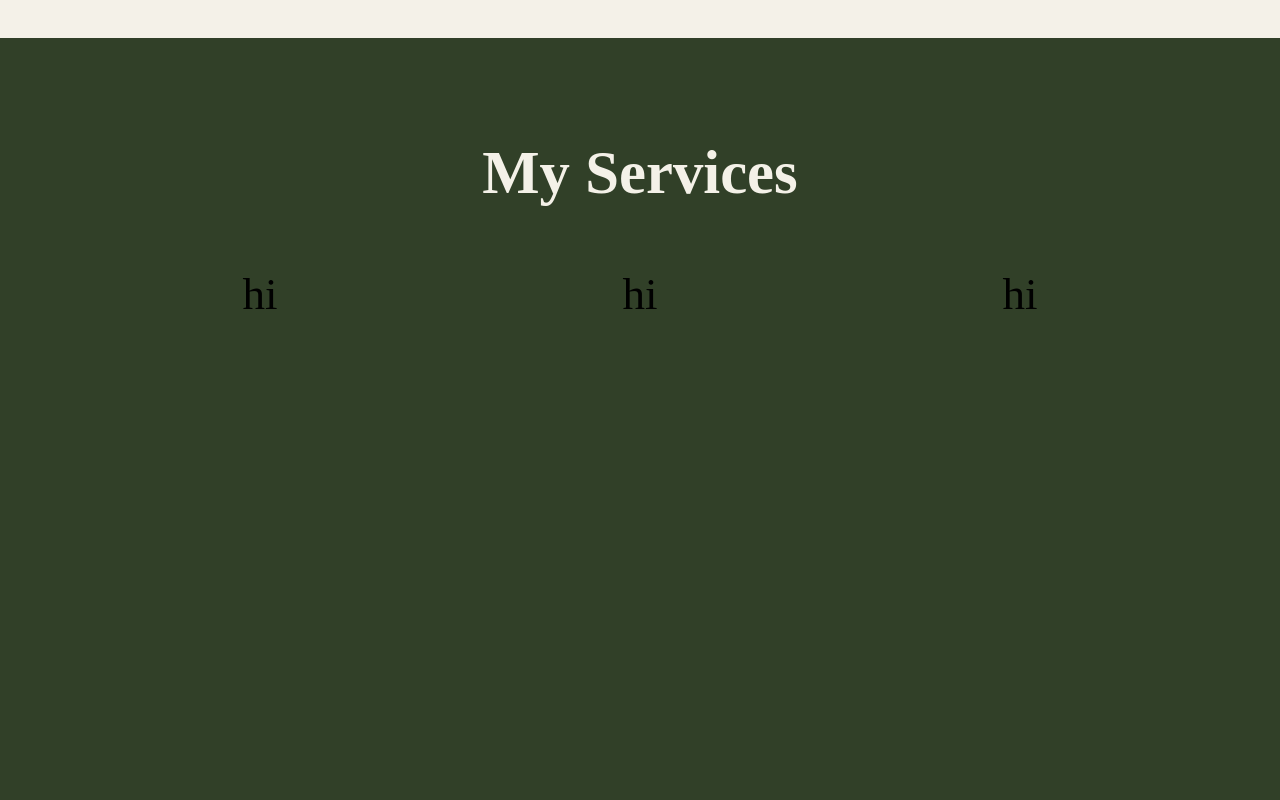
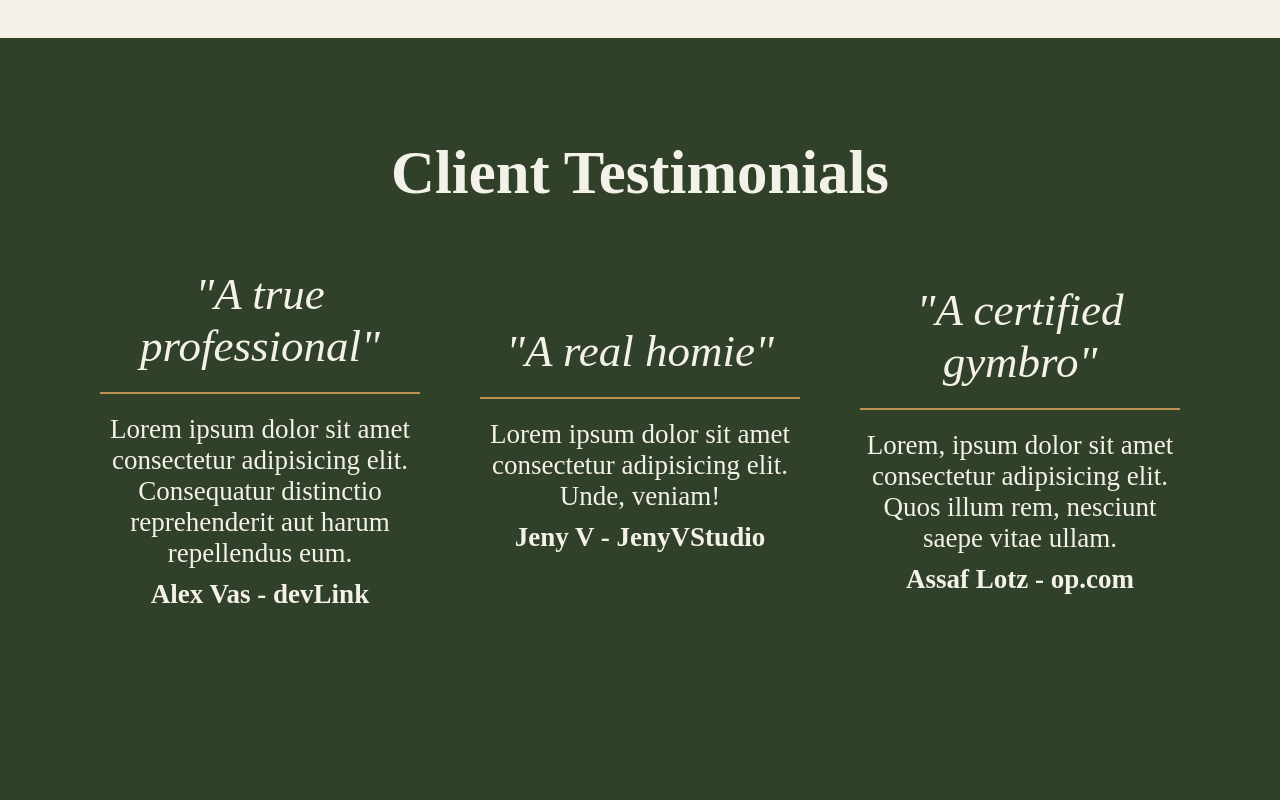
Before and after one commit to AlexanderVasilenko99/portfolio-website, a React (Create React App) app in the folder frontend/: page / in a window 1280 px wide. Shown: the part 4380-5180 px from the top of the page. Built offline with nearby package versions, Linux system fonts and the light colour scheme.

Commit message:
completed recommendationssection

```diff
--- a/frontend/src/Components/6-RecommendationsSection/Recommendation/Recommendation.scss
+++ b/frontend/src/Components/6-RecommendationsSection/Recommendation/Recommendation.scss
@@ -1,3 +1,24 @@
+@use '../../../index.scss' as i;
+
 .Recommendation {
+    @include i.secondary_color_text;
 
+    .header {
+        font-style: italic;
+    }
+
+    .content {
+        font-size: .6rem;
+    }
+
+    .author {
+        font-size: .6rem;
+        margin-top: 10px;
+        font-weight: 600;
+    }
+
+    hr {
+        border: 1px solid i.$tertiary_color;
+        margin: 20px 0px;
+    }
 }
--- a/frontend/src/Components/6-RecommendationsSection/Recommendation/Recommendation.tsx
+++ b/frontend/src/Components/6-RecommendationsSection/Recommendation/Recommendation.tsx
@@ -1,9 +1,13 @@
+import RecommendationModel from "../../../Models/RecommendationModel";
 import "./Recommendation.scss";
 
-function Recommendation(): JSX.Element {
+function Recommendation(props: RecommendationModel): JSX.Element {
     return (
         <div className="Recommendation">
-
+            <div className="header">"{props.header}"</div>
+            <hr />
+            <div className="content">{props.content}</div>
+            <div className="author">{props.author}</div>
         </div>
     );
 }
--- a/frontend/src/Components/6-RecommendationsSection/RecommendationsSection.scss
+++ b/frontend/src/Components/6-RecommendationsSection/RecommendationsSection.scss
@@ -10,6 +10,12 @@
     grid-template-rows: 170px 1fr;
     padding: 0px 100px;
 
+    .col {
+        display: flex;
+        align-items: center;
+        padding-bottom: 250px
+    }
+
     h1 {
         @include i.secondary_color_text;
         font-size: 1.35rem;
--- a/frontend/src/Components/6-RecommendationsSection/RecommendationsSection.tsx
+++ b/frontend/src/Components/6-RecommendationsSection/RecommendationsSection.tsx
@@ -1,13 +1,30 @@
+import RecommendationModel from "../../Models/RecommendationModel";
+import Recommendation from "./Recommendation/Recommendation";
 import "./RecommendationsSection.scss";
 
 function RecommendationsSection(): JSX.Element {
-
+    const recommendations: RecommendationModel[] = [
+        new RecommendationModel(
+            'A true professional',
+            'Lorem ipsum dolor sit amet consectetur adipisicing elit. Consequatur distinctio reprehenderit aut harum repellendus eum.',
+            'Alex Vas - devLink'),
+        new RecommendationModel(
+            'A real homie',
+            'Lorem ipsum dolor sit amet consectetur adipisicing elit. Unde, veniam!',
+            'Jeny V - JenyVStudio'),
+        new RecommendationModel(
+            'A certified gymbro',
+            'Lorem, ipsum dolor sit amet consectetur adipisicing elit. Quos illum rem, nesciunt saepe vitae ullam.',
+            'Assaf Lotz - op.com'),
+    ]
     return (
         <div className="RecommendationsSection">
-            <h1>My Services</h1>
-            <div>hi</div>
-            <div>hi</div>
-            <div>hi</div>
+            <h1>Client Testimonials</h1>
+            {recommendations.map(r => <div className='col' key={r.content}><Recommendation
+                header={r.header}
+                content={r.content}
+                author={r.author}
+            /></div>)}
         </div >
     );
 }
```
